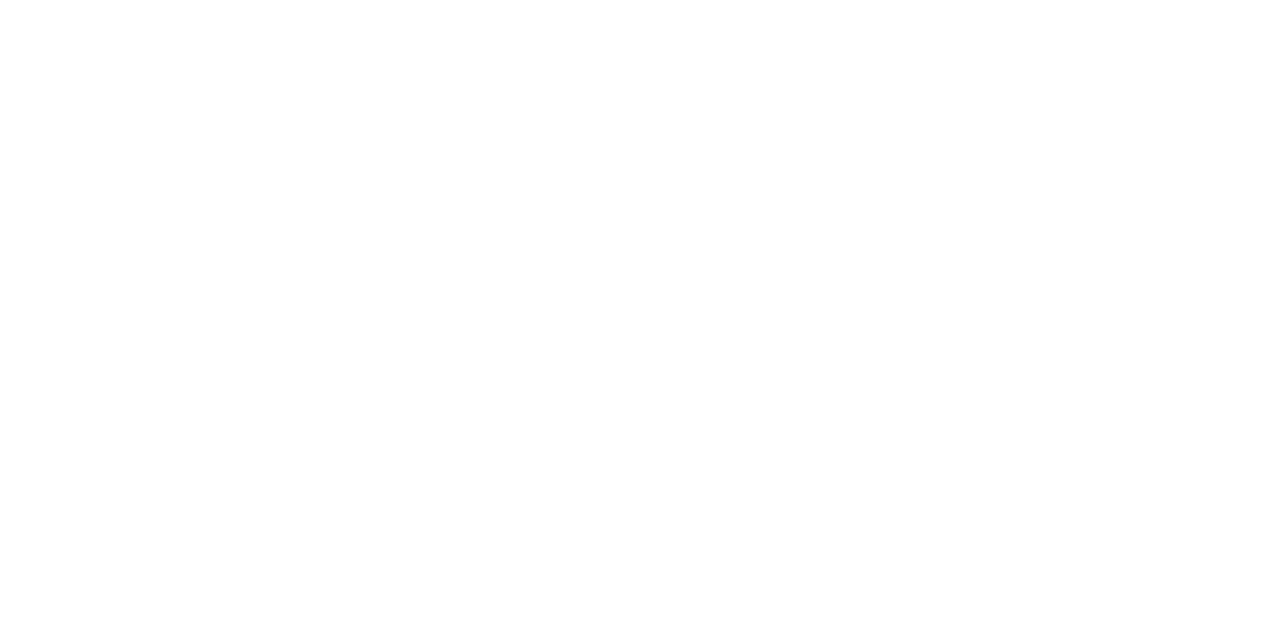
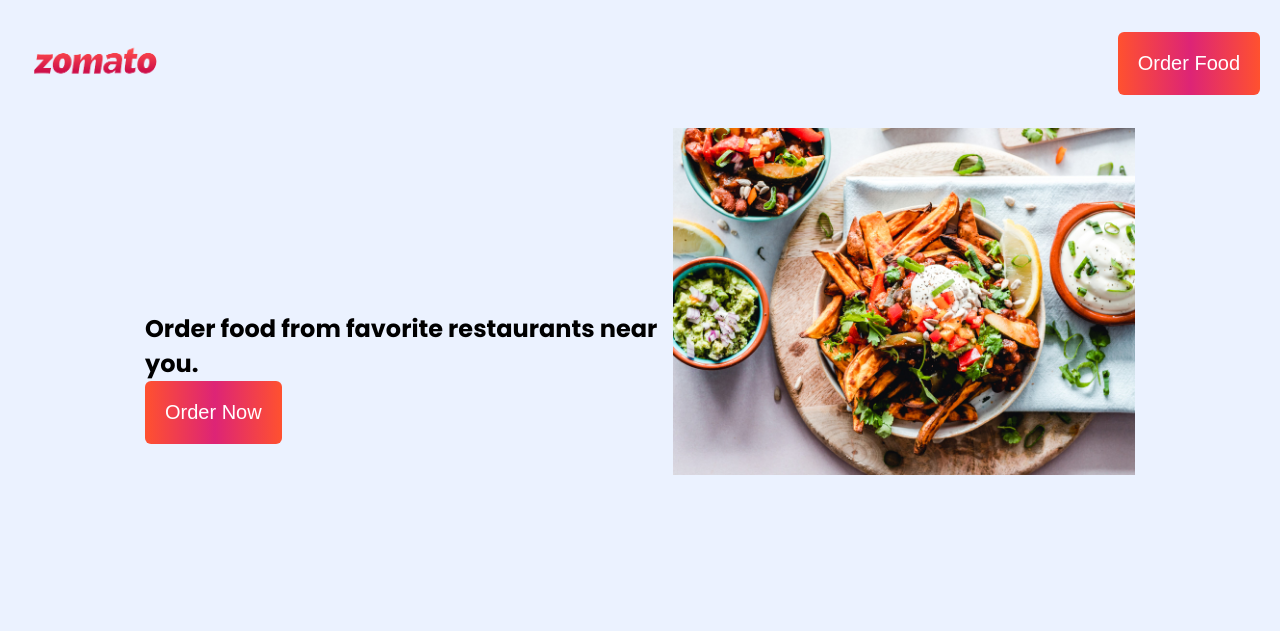
Before and after one commit to abhiramelf/hunger-basket, a plain HTML site: page index.html in a window 1280 px wide. Drawn offline with Linux system fonts and the light colour scheme.

Commit message:
Added navbar and hero section

```diff
--- a/index.html
+++ b/index.html
@@ -6,9 +6,31 @@
     <meta name="viewport" content="width=device-width, initial-scale=1.0" />
     <title>Zomato</title>
 
+    <link rel="preconnect" href="https://fonts.gstatic.com">
+    <link href="https://fonts.googleapis.com/css2?family=Poppins:wght@200;300;400;500;600;700&display=swap" rel="stylesheet">
     <link rel="stylesheet" href="style.css">
 </head>
 <body>
-
+    <header>
+        <nav class="navbar">
+            <div class="navbar-brand">
+                <img src="/assets/logo.png" alt="logo" class="navbar-logo" />
+            </div>
+            <div class="navbar-nav-item">
+                <button class="nav-item button-primary">Order Food</button>
+            </div>
+        </nav>
+    </header>
+    <main class="container">
+        <section class="hero-container">
+            <div class="hero-image-container">
+                <img src="assets/hero.jpg" alt="hero image" class="hero-image">
+            </div>
+            <div class="hero-description">
+                <h1 class="hero-text">Order food from favorite restaurants near you.</h1>
+                <button class="button-primary">Order Now</button>
+            </div>
+        </section>
+    </main>
 </body>
 </html>
--- a/style.css
+++ b/style.css
@@ -0,0 +1,92 @@
+* {
+    margin: 0;
+    padding: 0;
+    box-sizing: border-box;
+}
+
+body {
+    font-family: 'Poppins';
+    background-color: #ebf2ff;
+    overflow-x: hidden;
+}
+
+.button-primary {
+    background-image: linear-gradient(
+        to right,
+        #ff512f 0%,
+        #dd2476 51%,
+        #ff512f 100%
+    );
+
+    color: #fff;
+    padding: 12px;
+    border: none;
+    border-radius: 6px;
+}
+
+.container {
+    width: 100%;
+    margin: 0 auto;
+    padding: 0 15px;
+}
+
+.navbar {
+    display: flex;
+    justify-content: space-around;
+    align-items: center;
+}
+
+.navbar-brand {
+    width: 100px;
+}
+
+.navbar-logo {
+    width: 100%;
+}
+
+.hero-container {
+    width: 100%;
+}
+
+.hero-image-container {
+    width: 100%;
+}
+
+.hero-image {
+    width: 100%;
+}
+
+@media (min-width: 768px) {
+    .navbar {
+        justify-content: space-between;
+        padding: 10px 20px;
+    }
+
+    .navbar-brand {
+        width: 150px;
+    }
+
+    .button-primary {
+        padding: 20px;
+        font-size: 20px;
+    }
+
+    .hero-container {
+        display: flex;
+        flex-direction: row-reverse;
+        align-items: center;
+        justify-content: space-between;
+    }
+}
+
+@media (min-width:1020px) {
+
+    .container {
+        max-width: 1020px;
+    }
+
+    .hero-image-container {
+        width: 500px;
+        height: 500px;
+    }
+}
```
